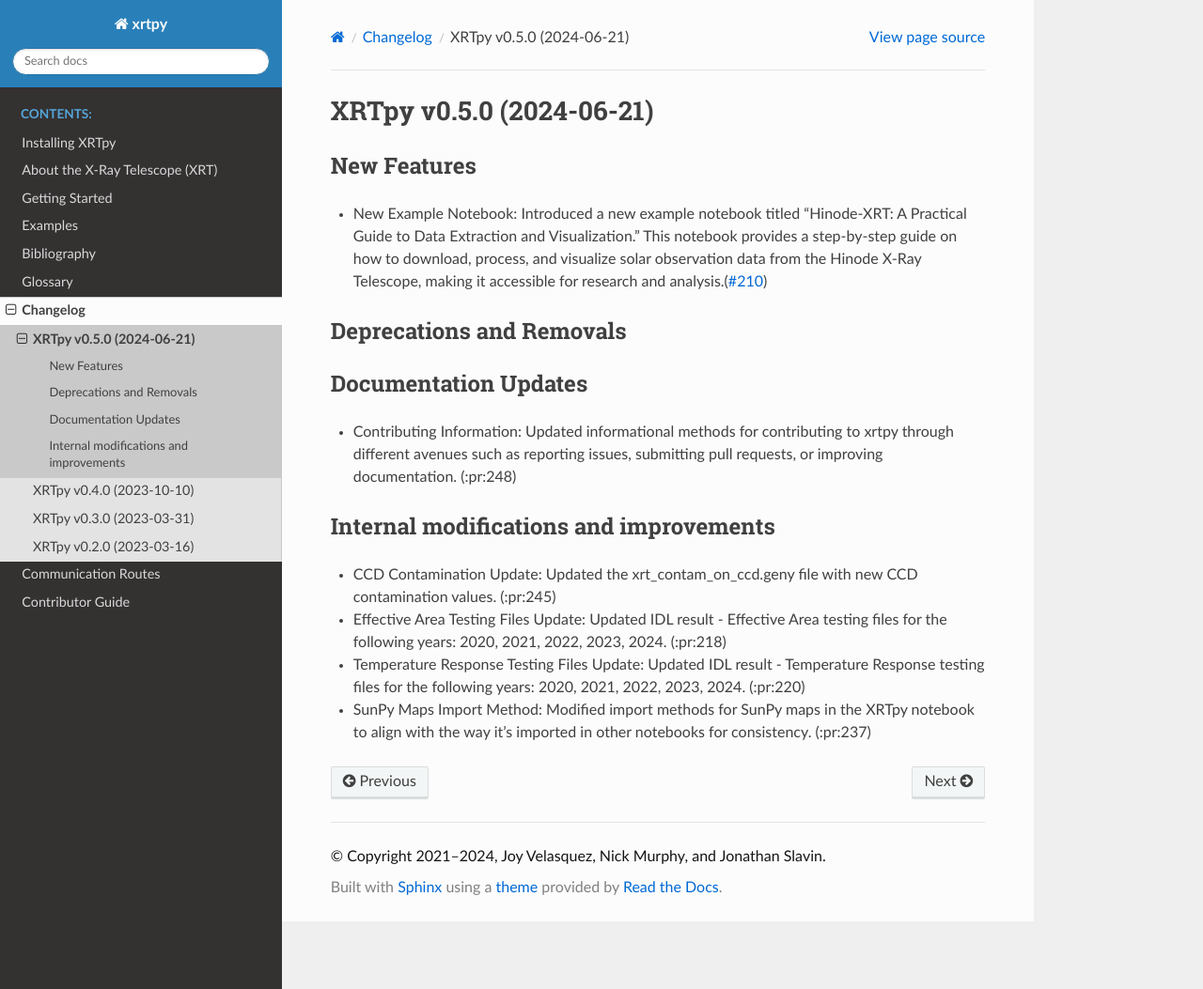
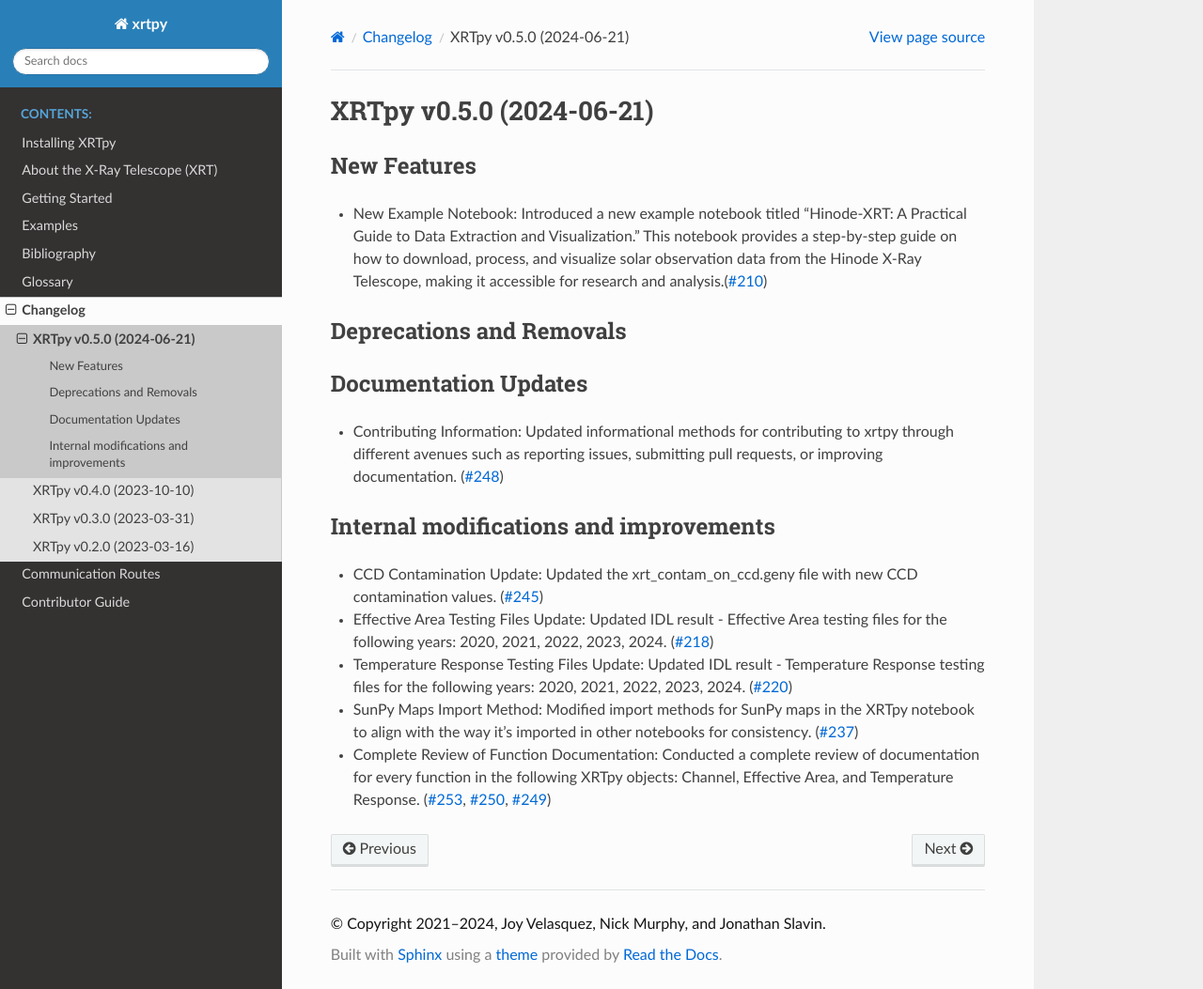
Before and after one commit to HinodeXRT/xrtpy, a Sphinx documentation site: the page built from docs/changelog/0.5.0.rst, in a window 1280 px wide and 1053 px high. Shown: the whole window at 94% size. Built offline with Sphinx 7.4.7 and the Read the Docs theme 2.0.0, drawn with Linux system fonts in a browser that asks for light colours; pages that are not in the unit, such as notebooks, are missing from menus.

```diff
--- a/docs/changelog/0.5.0.rst
+++ b/docs/changelog/0.5.0.rst
@@ -10,11 +10,12 @@
 
 Documentation Updates
 ---------------------
-- Contributing Information: Updated informational methods for contributing to xrtpy through different avenues such as reporting issues, submitting pull requests, or improving documentation. (:pr:248)
+- Contributing Information: Updated informational methods for contributing to xrtpy through different avenues such as reporting issues, submitting pull requests, or improving documentation. (:pr:`248`)
 
 Internal modifications and improvements
 ---------------------------------------
-- CCD Contamination Update: Updated the xrt_contam_on_ccd.geny file with new CCD contamination values. (:pr:245)
-- Effective Area Testing Files Update: Updated IDL result - Effective Area testing files for the following years: 2020, 2021, 2022, 2023, 2024. (:pr:218)
-- Temperature Response Testing Files Update: Updated IDL result - Temperature Response testing files for the following years: 2020, 2021, 2022, 2023, 2024. (:pr:220)
-- SunPy Maps Import Method: Modified import methods for SunPy maps in the XRTpy notebook to align with the way it's imported in other notebooks for consistency. (:pr:237)
+- CCD Contamination Update: Updated the xrt_contam_on_ccd.geny file with new CCD contamination values. (:pr:`245`)
+- Effective Area Testing Files Update: Updated IDL result - Effective Area testing files for the following years: 2020, 2021, 2022, 2023, 2024. (:pr:`218`)
+- Temperature Response Testing Files Update: Updated IDL result - Temperature Response testing files for the following years: 2020, 2021, 2022, 2023, 2024. (:pr:`220`)
+- SunPy Maps Import Method: Modified import methods for SunPy maps in the XRTpy notebook to align with the way it's imported in other notebooks for consistency. (:pr:`237`)
+- Complete Review of Function Documentation: Conducted a complete review of documentation for every function in the following XRTpy objects: Channel, Effective Area, and Temperature Response. (:pr:`253,250,249`)
```
